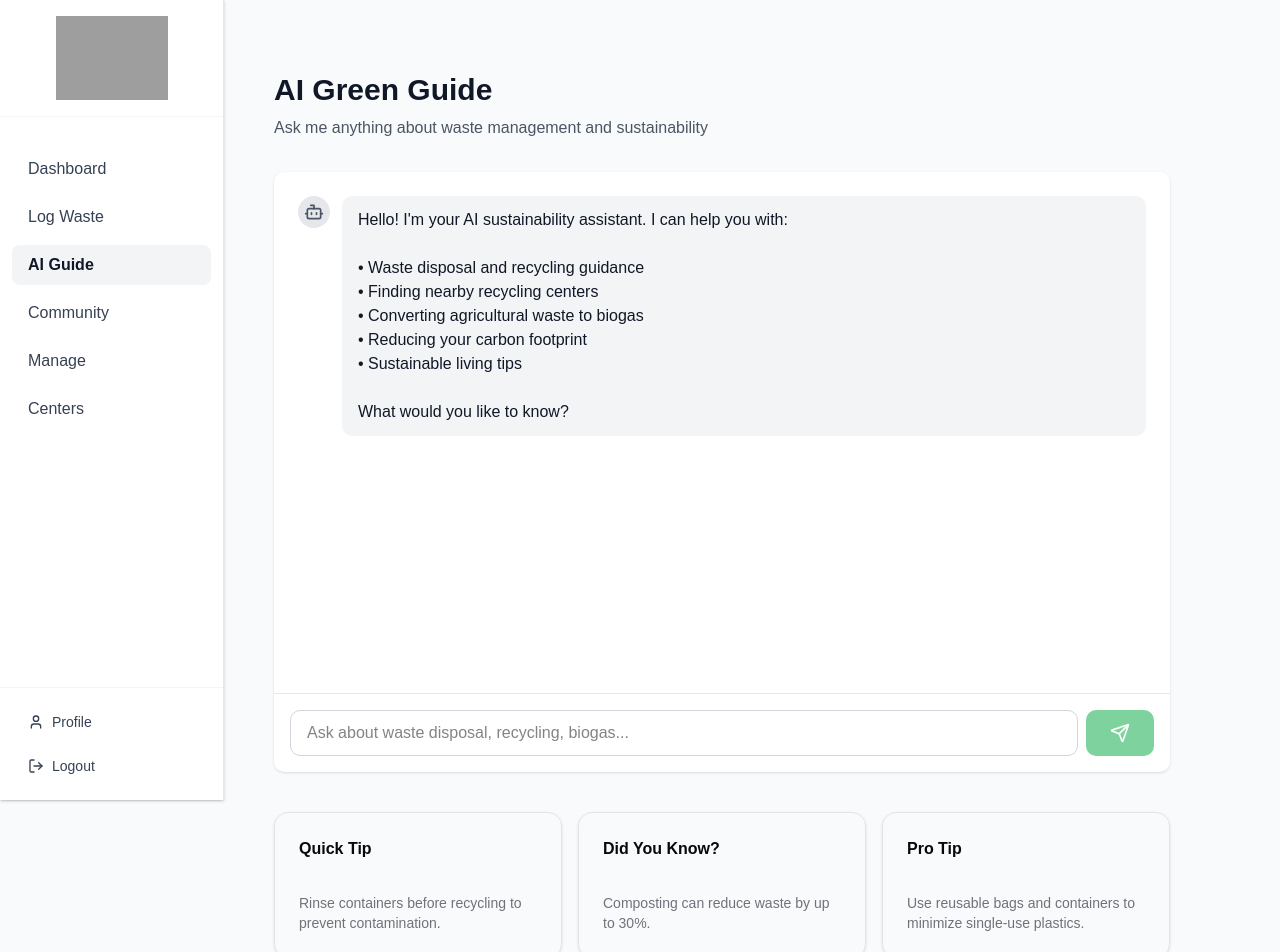
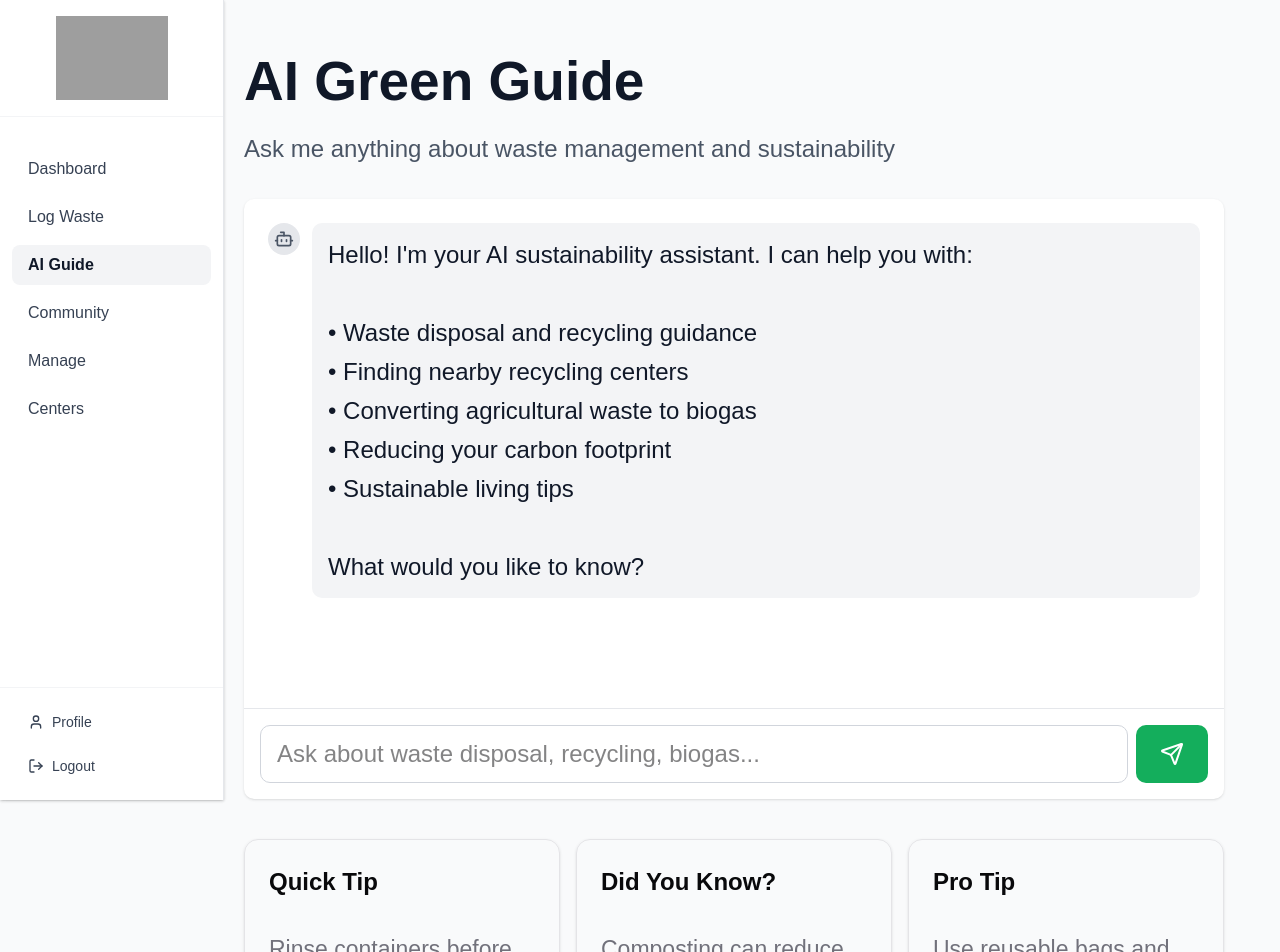
Before and after one commit to Jeremymarube/regen, a Next.js app in the folder client/: page /dashboard/guide in a window 1280 px wide. Shown: the top 952 px of the page. Built offline with nearby package versions, Linux system fonts and the light colour scheme; no server answers; grey boxes are pictures that could not be loaded; a web font is replaced by a local one.

Commit message:
Remove unused import statement for ProtectedRoute in guide page

```diff
--- a/client/src/app/dashboard/guide/page.jsx
+++ b/client/src/app/dashboard/guide/page.jsx
@@ -82,14 +82,17 @@ const AI_RESPONCES = {
    return (
     <div className="flex">
       <Sidebar />
-      <div className="ml-8 flex-1 min-h-screen bg-gray-50 py-8 px-4">
-        <div className="max-w-4xl mx-auto">
+       <div className="ml-14 flex-1 min-h-screen bg-gray-50  px-6">
+        <div className="max-w-7xl mx-auto">
+
           <div className="mb-8">
-            <h1 className="text-3xl font-bold text-gray-900">AI Green Guide</h1>
-            <p className="text-gray-600 mt-2">
+
+            <h1 className="text-[55px] font-bold text-gray-900">AI Green Guide</h1>
+            <p className="text-gray-600 mt-2 font-regular text-[24px]">
               Ask me anything about waste management and sustainability
             </p>
           </div>
+
                 <div className="bg-white rounded-lg shadow-sm flex flex-col h-[600px]">
   <div className="flex-1 overflow-y-auto p-6 space-y-4">
     {messages.map((message) => (
@@ -111,7 +114,7 @@ const AI_RESPONCES = {
                     )}
                   </div>
                   <div
-                    className={`flex-1 px-4 py-3 rounded-lg whitespace-pre-line ${
+  className={`flex-1 px-4 py-3 rounded-lg whitespace-pre-line text-[24px] font-regular leading-relaxed ${
     message.role === 'user'
       ? 'bg-green-600 text-white'
       : 'bg-gray-100 text-gray-900'
@@ -138,7 +141,7 @@ const AI_RESPONCES = {
             </div>
 
             <div className="border-t border-gray-200 p-4">
-              <div className="flex space-x-2">
+              <div className="flex space-x-2 text-[24px] font-regular">
                 <input
                   type="text"
                   value={input}
@@ -150,40 +153,41 @@ const AI_RESPONCES = {
                 <button
                   onClick={handleSend}
                   disabled={loading || !input.trim()}
-                  className="bg-green-600 text-white px-6 py-2.5 rounded-lg hover:bg-green-700 transition disabled:opacity-50 disabled:cursor-not-allowed"
+                  className="bg-[#14AE5C] text-white px-6 py-2.5 rounded-lg hover:bg-[#129C53] transition"
              >
-                  <Send className="w-5 h-5" />
+                 <Send className="w-6 h-6" />
            </button>
+
               </div>
             </div>
           </div>
           <div className="mt-10 grid gap-4 md:grid-cols-3">
-            <Card className="bg-gradient-card border-border hover:shadow-md transition-smooth">
+            <Card className="bg-gradient-card border-border hover:shadow-md transition-smooth ">
               <CardHeader>
-                <CardTitle className="text-base">Quick Tip</CardTitle>
+                <CardTitle className="text-[24px] font-semibold ">Quick Tip</CardTitle>
               </CardHeader>
               <CardContent>
-                <p className="text-sm text-muted-foreground">
+                <p className="text-[23px] text-muted-foreground font-regular">
                   Rinse containers before recycling to prevent contamination.
                 </p>
               </CardContent>
             </Card>
              <Card className="bg-gradient-card border-border hover:shadow-md transition-smooth">
               <CardHeader>
-                <CardTitle className="text-base">Did You Know?</CardTitle>
+                <CardTitle className="text-[24px] font-semibold">Did You Know?</CardTitle>
               </CardHeader>
               <CardContent>
-                <p className="text-sm text-muted-foreground">
+                <p className="text-[23px] text-muted-foreground font-regular">
                   Composting can reduce waste by up to 30%.
                 </p>
               </CardContent>
             </Card>
              <Card className="bg-gradient-card border-border hover:shadow-md transition-smooth">
               <CardHeader>
-                <CardTitle className="text-base">Pro Tip</CardTitle>
+                <CardTitle className="text-[24px] font-semibold">Pro Tip</CardTitle>
               </CardHeader>
               <CardContent>
-                <p className="text-sm text-muted-foreground">
+                <p className="text-[23px] text-muted-foreground font-regular">
                   Use reusable bags and containers to minimize single-use plastics.
                 </p>
               </CardContent>
```
Lines whose indentation alone changed are shown as unchanged.
